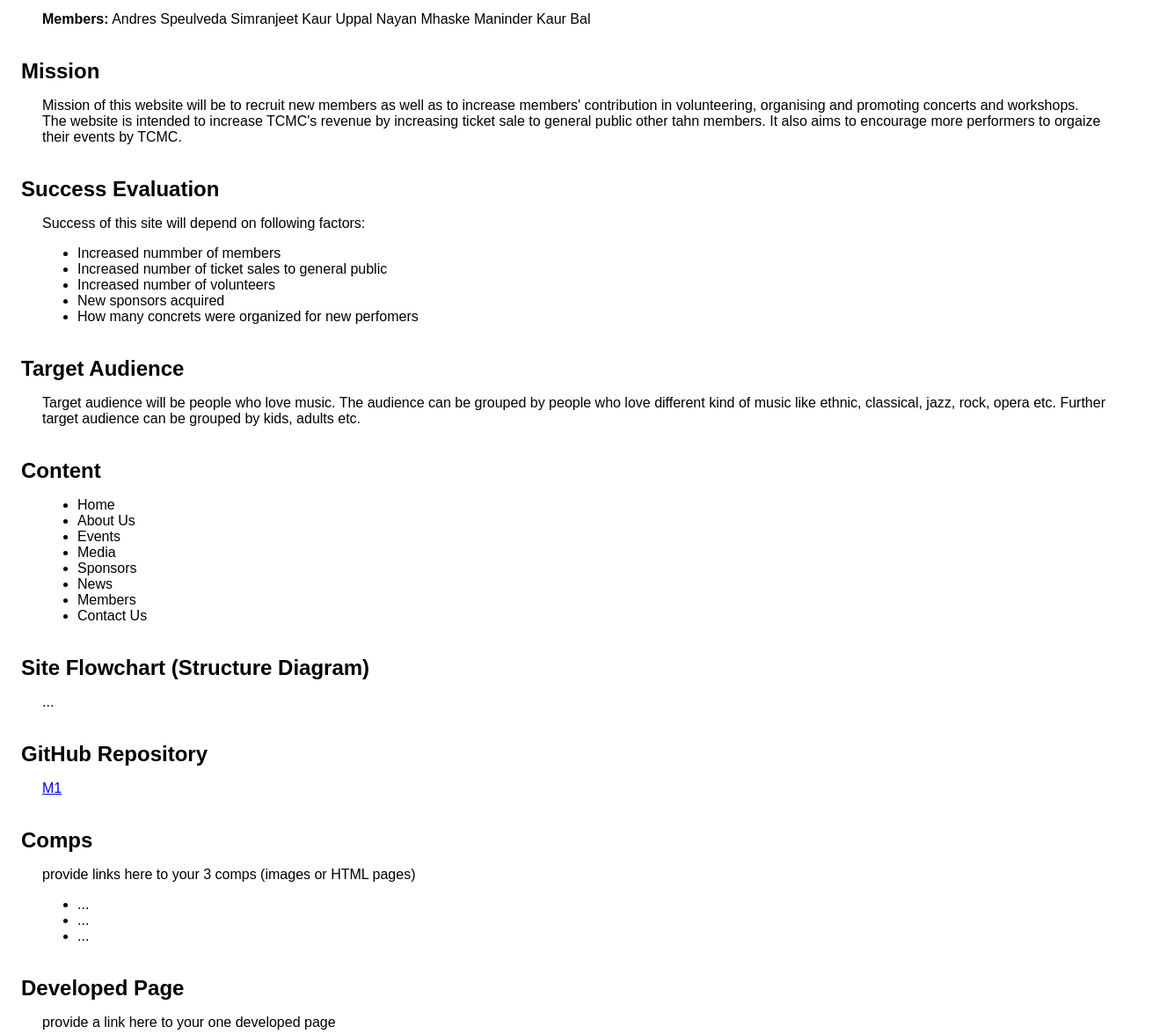
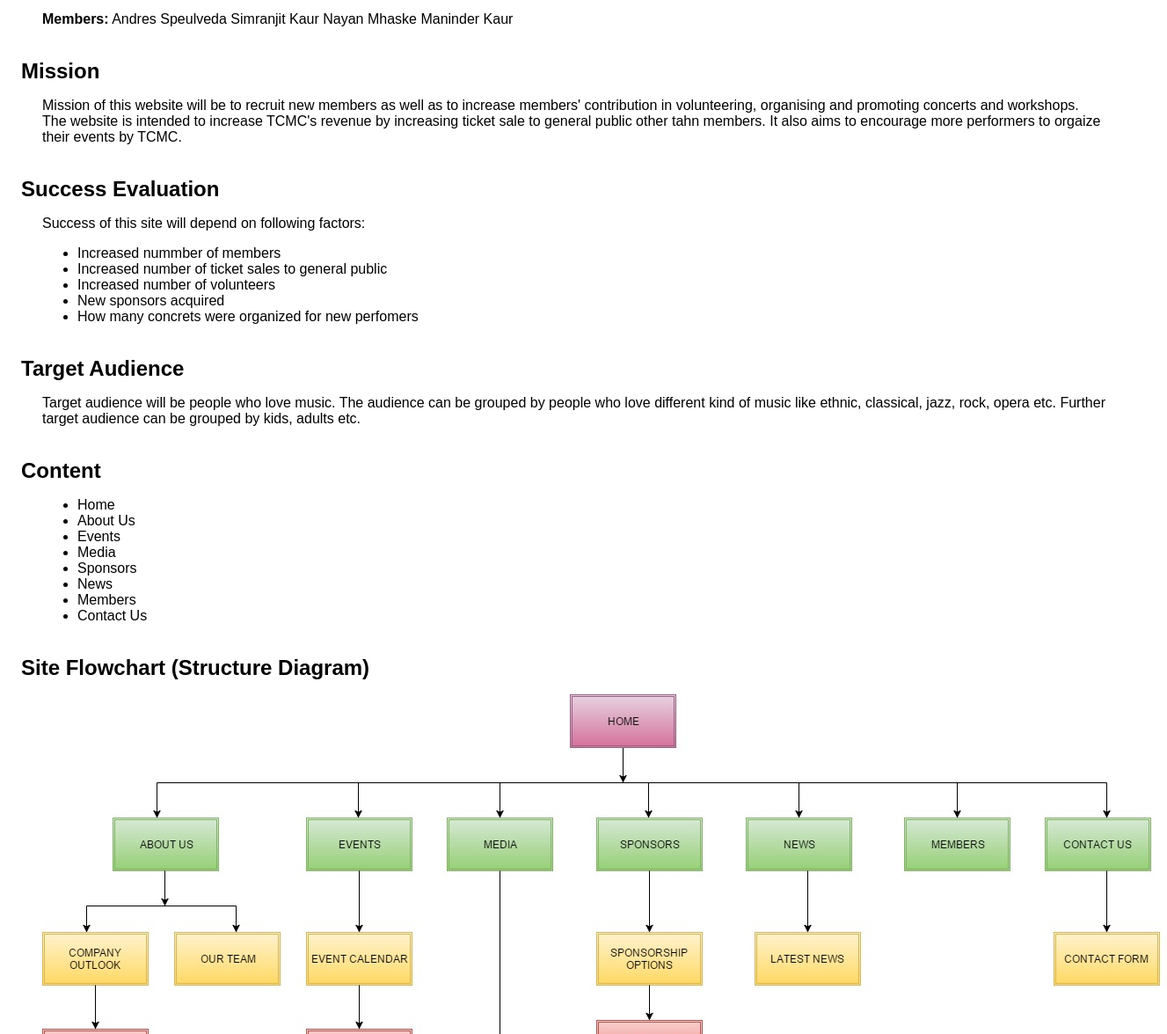
Before and after one commit to nayanmhaske/m1, a plain HTML site: page plan.html in a window 1280 px wide. Shown: the part 125-1300 px from the top of the page at 88% size, 1327 px wide, since content can reach past the window. Drawn offline with Linux system fonts and the light colour scheme.

Commit message:
Add files via upload

```diff
--- a/plan.html
+++ b/plan.html
@@ -15,13 +15,13 @@
 <h2>Group 1</h2>
 <p><strong>Members:</strong>
 	Andres Speulveda
-	Simranjeet Kaur Uppal
+	Simranjit Kaur
 	Nayan Mhaske
-	Maninder Kaur Bal
+	Maninder Kaur
  </p>
 <h2>Mission</h2>
 <p>
-Mission of this website will be to recruit new members as well as to increase members' contribution in volunteering, organising and promoting concerts and workshops. </br>
+Mission of this website will be to recruit new members as well as to increase members' contribution in volunteering, organising and promoting concerts and workshops. <br>
 The website is intended to increase TCMC's revenue by increasing ticket sale to general public other tahn members. It also aims to encourage more performers to orgaize their events by TCMC.
 </p>
 <h2>Success Evaluation</h2>
@@ -55,7 +55,7 @@ Further target audience can be grouped by kids, adults etc.
 
 </p>
 <h2>Site Flowchart (Structure Diagram)</h2>
-<p> ...</p>
+<p> <img src="sitemap.jpg"></p>
 <h2>GitHub Repository</h2>
 <p><a href="https://github.com/nayanmhaske/m1" target="_blank">M1</a></p>
 <h2>Comps</h2>
```
Also changed, not shown: sitemap.jpg (added).
